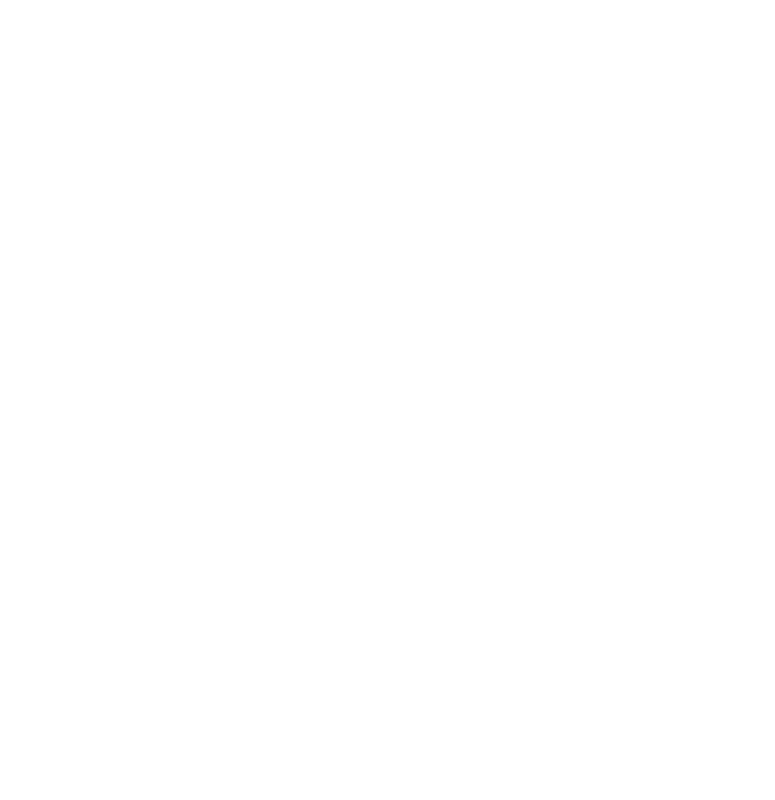
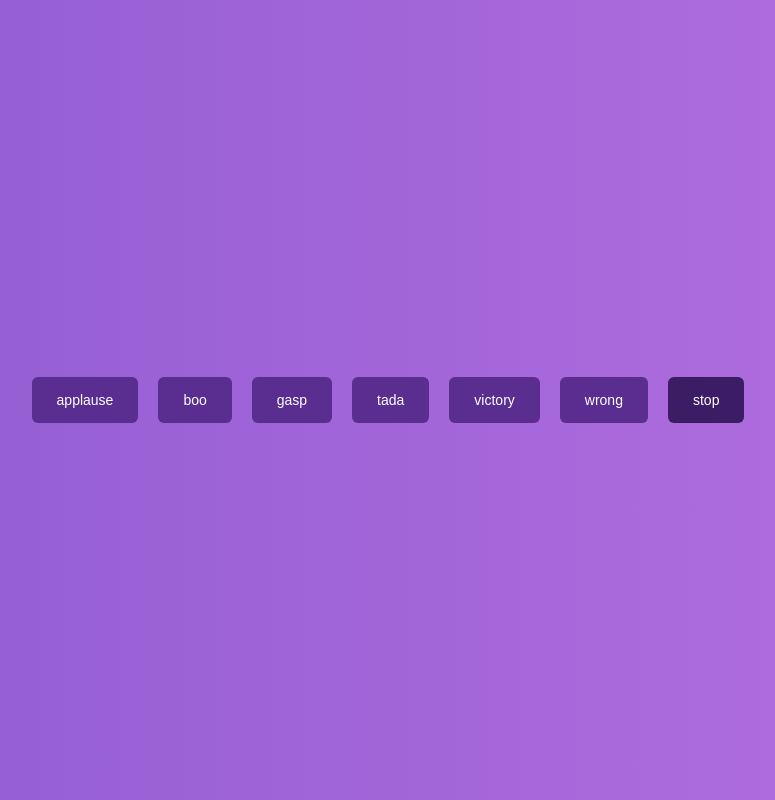
Before and after one commit to acciojob/Soundbar-prasadkakad589, a website: page main.html in a window 1280 px wide. Shown: the whole page, without its empty margins (252-1027 px from the left). Drawn offline with Linux system fonts and the light colour scheme.

Commit message:
created a submission

```diff
--- a/main.html
+++ b/main.html
@@ -7,7 +7,15 @@
 </head>
 
 <body>
-	<!-- the entire body must be written by student -->
+  <section id="buttons">
+	  <button class="btn" data-sound="applause">applause</button>
+	  <button class="btn" data-sound="boo">boo</button>
+	  <button class="btn" data-sound="gasp">gasp</button>
+	  <button class="btn" data-sound="tada">tada</button>
+	  <button class="btn" data-sound="victory">victory</button>
+	  <button class="btn" data-sound="wrong">wrong</button>
+	  <button class="btn stop">stop</button>
+</section>
     <script type="text/javascript" src="./script.js">
 </script>
 
--- a/script.js
+++ b/script.js
@@ -1 +1,31 @@
-//your JS code here. If required.
+const buttons = document.querySelectorAll(".btn");
+let currentAudio = null;
+
+buttons.forEach(button => {
+  button.addEventListener("click", () => {
+    if (button.classList.contains("stop")) {
+      if (currentAudio) {
+        currentAudio.pause();
+        currentAudio.currentTime = 0;
+      }
+      return;
+    }
+
+    const sound = button.dataset.sound;
+    const audioPath = `sounds/${sound}.mp3`;
+
+    console.log("Playing:", audioPath); // debug
+
+    if (currentAudio) {
+      currentAudio.pause();
+      currentAudio.currentTime = 0;
+    }
+
+    currentAudio = new Audio(audioPath);
+
+    currentAudio.play().catch(err => {
+      console.error("Error playing audio:", err);
+      alert("Sound file not found or blocked!");
+    });
+  });
+});
--- a/styles.css
+++ b/styles.css
@@ -1 +1,34 @@
 /*  your css code here. If applicable */
+body {
+  margin: 0;
+  height: 100vh;
+  display: flex;
+  justify-content: center;
+  align-items: center;
+  background: linear-gradient(to right, #8e5cd1, #b56fe0);
+  font-family: Arial, sans-serif;
+}
+
+#buttons {
+  display: flex;
+  gap: 20px;
+}
+
+.btn {
+  background-color: #5a2d91;
+  color: white;
+  border: none;
+  padding: 15px 25px;
+  border-radius: 6px;
+  cursor: pointer;
+  text-transform: lowercase;
+  font-size: 14px;
+}
+
+.btn:hover {
+  background-color: #4a2478;
+}
+
+.stop {
+  background-color: #3d1c66;
+}
```
